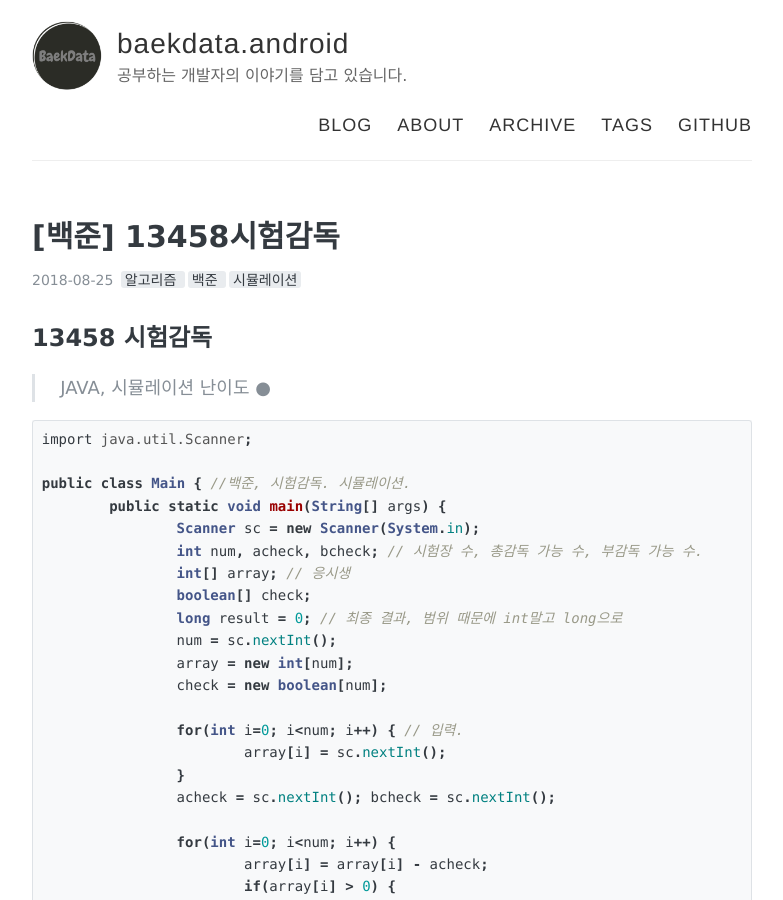
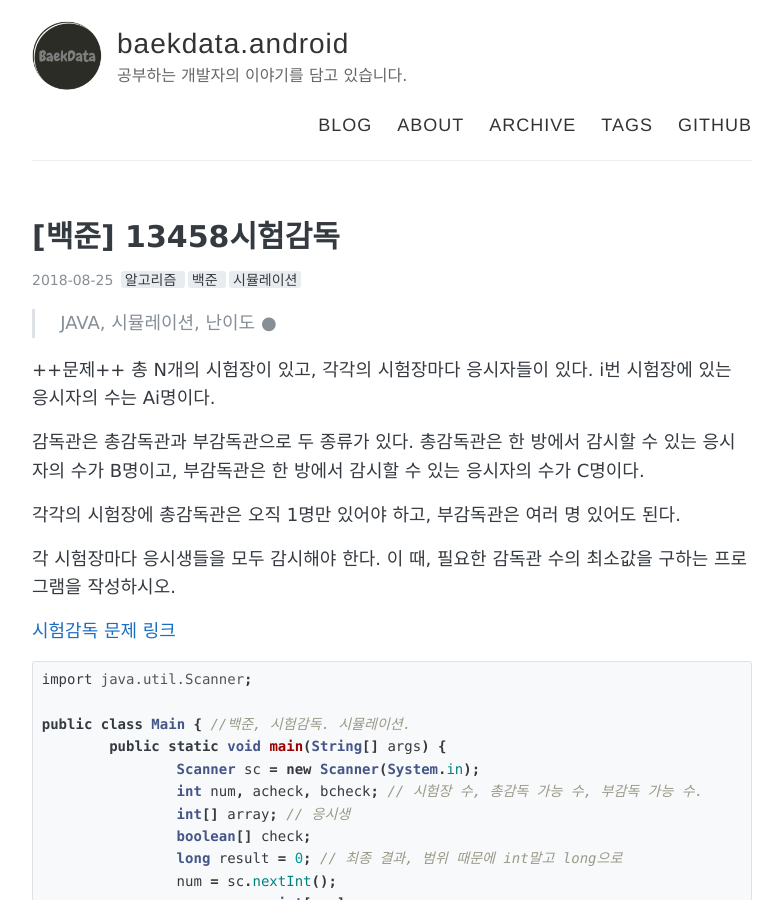
Before and after one commit to baekdata/baekdata.github.io, a Jekyll site: the page built from _posts/2018-08-25-BJ-13458.md, in a window 1280 px wide and 900 px high. Shown: the whole window, without its empty margins (248-1031 px from the left). Built offline with Jekyll 4.4.1, drawn with Linux system fonts in a browser that asks for light colours; comment, search, counter and statistics services are not loaded.

Commit message:
baekjoon algorithm add 13458 edit

```diff
--- a/_posts/2018-08-25-BJ-13458.md
+++ b/_posts/2018-08-25-BJ-13458.md
@@ -4,10 +4,19 @@ title: "[백준] 13458시험감독"
 tags: [알고리즘, 백준, 시뮬레이션]
 comments: true
 ---
-## 13458 시험감독
 
-> JAVA, 시뮬레이션
-> 난이도 ●
+> JAVA, 시뮬레이션, 난이도 ●
+
+++문제++
+총 N개의 시험장이 있고, 각각의 시험장마다 응시자들이 있다. i번 시험장에 있는 응시자의 수는 Ai명이다.
+
+감독관은 총감독관과 부감독관으로 두 종류가 있다. 총감독관은 한 방에서 감시할 수 있는 응시자의 수가 B명이고, 부감독관은 한 방에서 감시할 수 있는 응시자의 수가 C명이다.
+
+각각의 시험장에 총감독관은 오직 1명만 있어야 하고, 부감독관은 여러 명 있어도 된다.
+
+각 시험장마다 응시생들을 모두 감시해야 한다. 이 때, 필요한 감독관 수의 최소값을 구하는 프로그램을 작성하시오.
+
+[시험감독 문제 링크](https://www.acmicpc.net/problem/13458)
 
 
 
```
